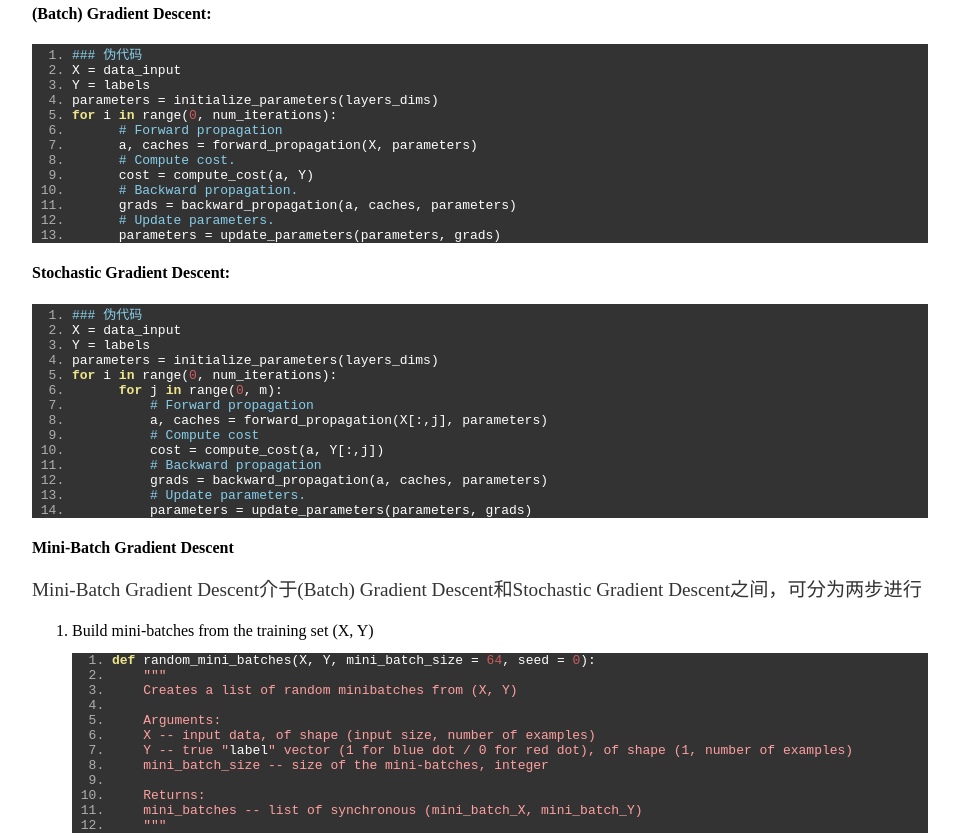
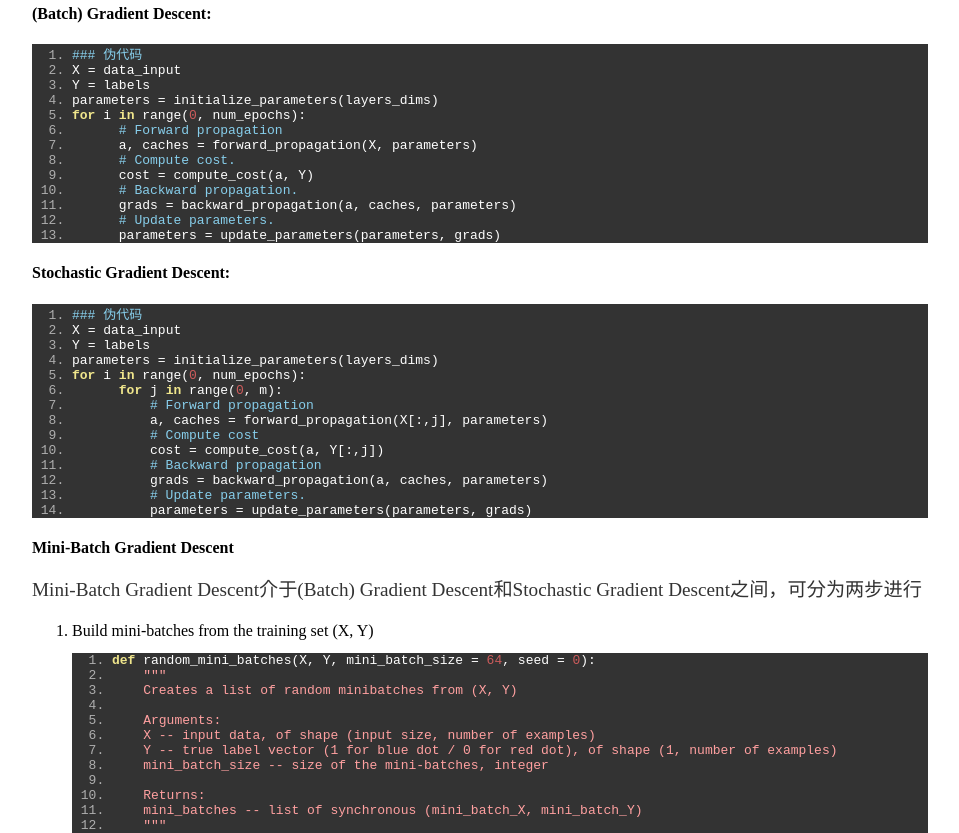
Before and after one commit to sunwenqi10/sunwenqi10.github.io, a Jekyll site: the page built from _posts/2019-03-04-Introduction_to_Gradient_Descent_and_Regularization.md, in a window 1280 px wide and 1400 px high. Shown: the part 328-1161 px from the top of the window, without its empty margins (160-1119 px from the left). Built offline with Jekyll 4.4.1, drawn with Linux system fonts in a browser that asks for light colours; formulas are drawn with MathJax 3; comment, search, counter and statistics services are not loaded; some of the changed text lies outside the part shown.

Commit message:
Update 2019-03-04-Introduction_to_Gradient_Descent_and_Regularization.md

```diff
--- a/_posts/2019-03-04-Introduction_to_Gradient_Descent_and_Regularization.md
+++ b/_posts/2019-03-04-Introduction_to_Gradient_Descent_and_Regularization.md
@@ -15,7 +15,7 @@ date: 2019-03-04
 X = data_input
 Y = labels
 parameters = initialize_parameters(layers_dims)
-for i in range(0, num_iterations):
+for i in range(0, num_epochs):
       # Forward propagation
       a, caches = forward_propagation(X, parameters)
       # Compute cost.
@@ -32,7 +32,7 @@ for i in range(0, num_iterations):
 X = data_input
 Y = labels
 parameters = initialize_parameters(layers_dims)
-for i in range(0, num_iterations):
+for i in range(0, num_epochs):
       for j in range(0, m):
           # Forward propagation
           a, caches = forward_propagation(X[:,j], parameters)
@@ -56,7 +56,7 @@ def random_mini_batches(X, Y, mini_batch_size = 64, seed = 0):
 
        Arguments:
        X -- input data, of shape (input size, number of examples)
-       Y -- true "label" vector (1 for blue dot / 0 for red dot), of shape (1, number of examples)
+       Y -- true label vector (1 for blue dot / 0 for red dot), of shape (1, number of examples)
        mini_batch_size -- size of the mini-batches, integer
 
        Returns:
@@ -92,7 +92,7 @@ X = data_input
 Y = labels
 parameters = initialize_parameters(layers_dims)
 mini_batches = random_mini_batches(X, Y)
-for i in range(0, num_iterations):
+for i in range(0, num_epochs):
        for minibatch in minibatches:
            # Select a minibatch
            (minibatch_X, minibatch_Y) = minibatch
```
